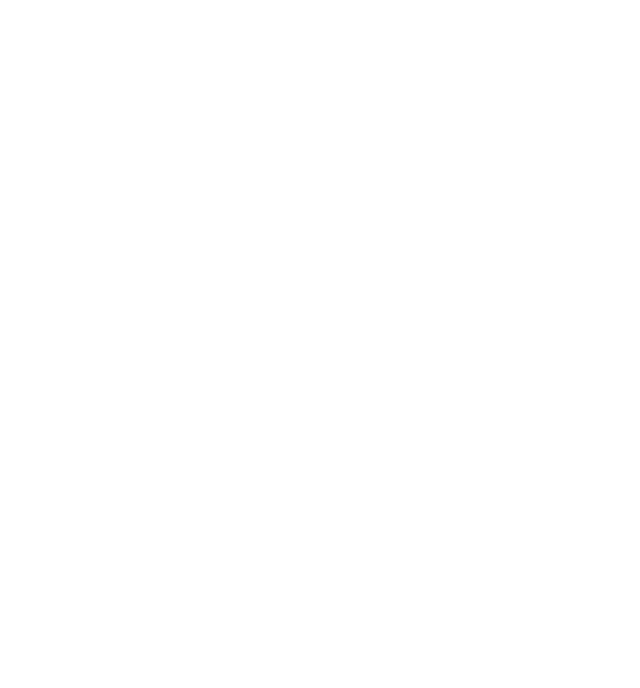
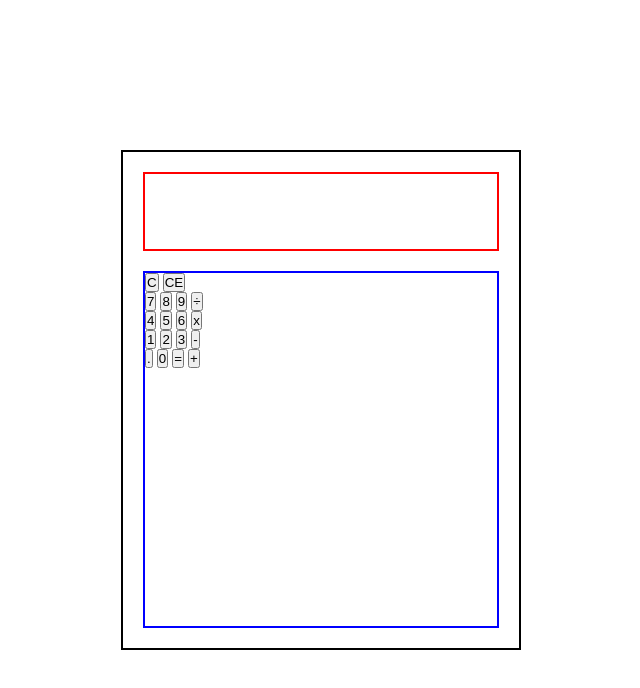
Before and after one commit to codedianq/calculator, a plain HTML site: page index.html in a window 1280 px wide. Shown: the whole page, without its empty margins (319-959 px from the left). Drawn offline with Linux system fonts and the light colour scheme.

Commit message:
Add calculator interface and buttons

```diff
--- a/index.html
+++ b/index.html
@@ -8,6 +8,38 @@
     <script src="./script.js" defer></script>
 </head>
 <body>
-
+    <div id="calculator">
+        <div class="screen"></div>
+        <div class="btn-container">
+            <div class="row-1 button">
+                <button class="delete">C</button>
+                <button class="delete-all">CE</button>
+            </div>
+            <div class="row-2 button">
+                <button class="btn number">7</button>
+                <button class="btn number">8</button>
+                <button class="btn number">9</button>
+                <button class="btn division">÷</button>
+            </div>
+            <div class="row-3 button">
+                <button class="btn number">4</button>
+                <button class="btn number">5</button>
+                <button class="btn number">6</button>
+                <button class="btn multiplication">x</button>
+            </div>
+            <div class="row-4 button">
+                <button class="btn number">1</button>
+                <button class="btn number">2</button>
+                <button class="btn number">3</button>
+                <button class="btn subtraction">-</button>
+            </div>
+            <div class="row-5 button">
+                <button class="btn">.</button>
+                <button class="btn number">0</button>
+                <button class="btn">=</button>
+                <button class="btn addition">+</button>
+            </div>
+        </div>
+    </div>
 </body>
 </html>
--- a/style.css
+++ b/style.css
@@ -0,0 +1,37 @@
+* {
+    box-sizing: border-box;
+    padding: 0;
+    margin: 0;
+}
+
+body {
+    min-height: 100vh;
+    display: flex;
+    justify-content: center;
+    align-items: center;
+}
+
+#calculator {
+    border: 2px solid black;
+    width: 400px;
+    height: 500px;
+    padding: 20px;
+    display: flex;
+    flex-direction: column;
+    justify-content: flex-start;
+    align-items: center;
+}
+
+.screen {
+    border: 2px solid red;
+    width: 100%;
+    height: 100px;
+
+}
+
+.btn-container {
+    border: 2px solid blue;
+    width: 100%;
+    height: 100%;
+    margin-top: 20px;
+}
```
